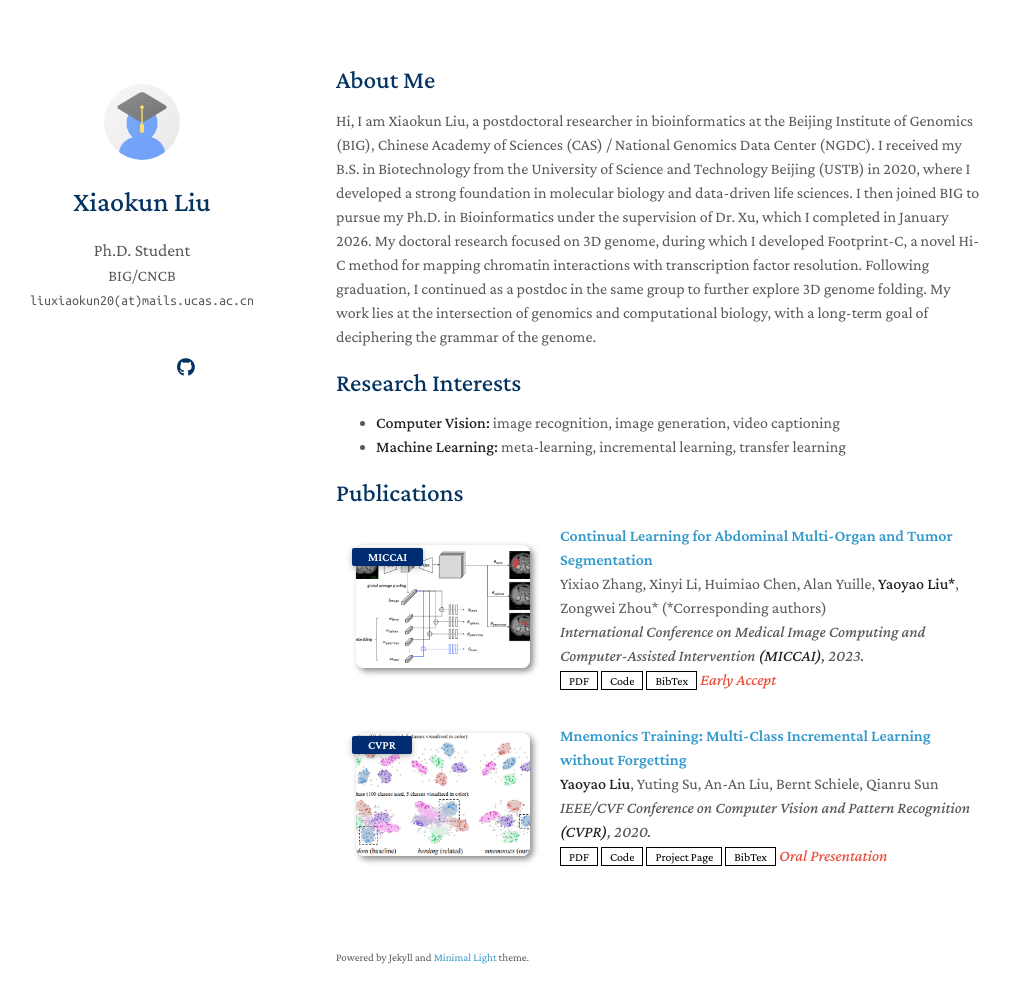
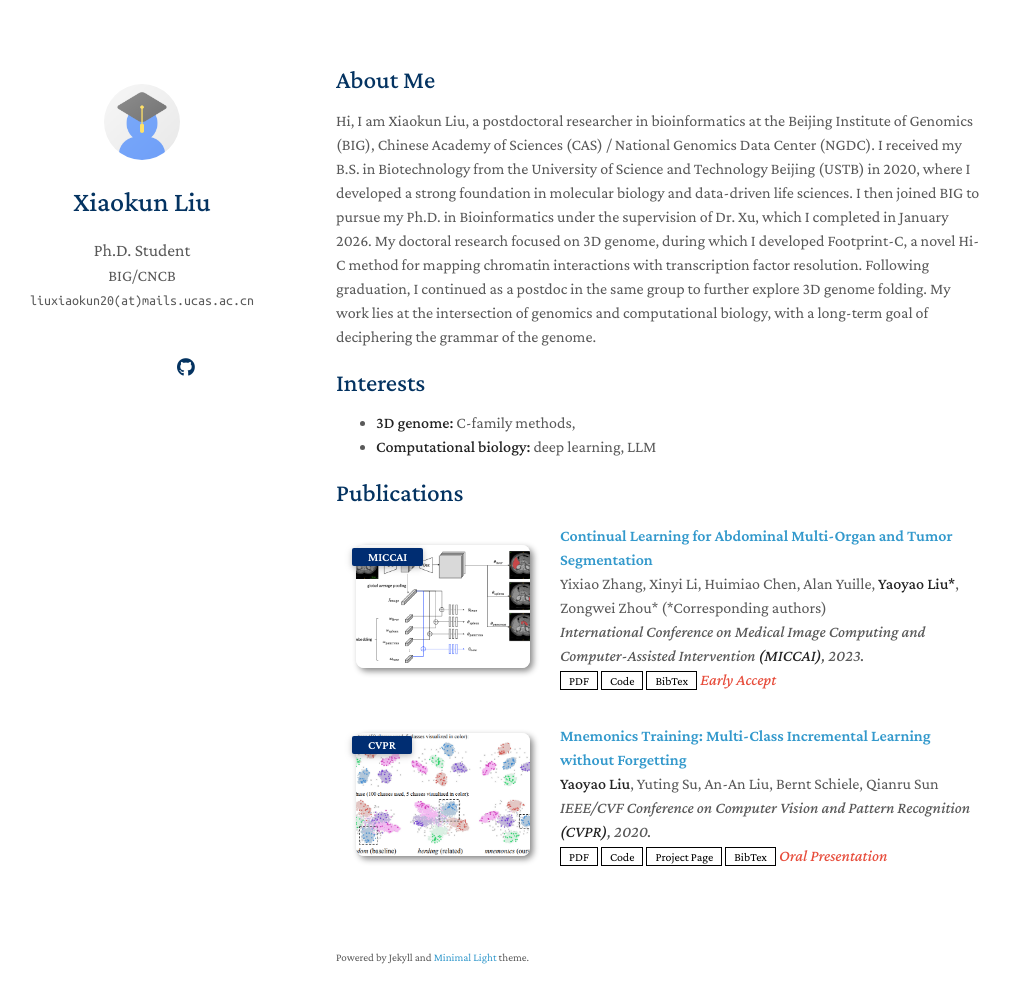
Before and after one commit to xiaokunliu01/xiaokunliu01.github.io, a Jekyll site: the page built from index.md, in a window 1280 px wide and 1038 px high. Shown: the top 1003 px of the window, without its empty margins (134-1144 px from the left). Built offline with Jekyll 4.4.1, drawn with Linux system fonts in a browser that asks for light colours; a style sheet for code colours, icons or effects is not loaded; our own code applies the rules of GitHub Pages for plain Markdown files.

Commit message:
Update index.md

```diff
--- a/index.md
+++ b/index.md
@@ -10,10 +10,10 @@ Following graduation, I continued as a postdoc in the same group to further expl
 My work lies at the intersection of genomics and computational biology, with a long-term goal of deciphering the grammar of the genome.
 
 
-## Research Interests
+## Interests
 
-- **Computer Vision:** image recognition, image generation, video captioning
-- **Machine Learning:** meta-learning, incremental learning, transfer learning
+- **3D genome:** C-family methods,
+- **Computational biology:** deep learning, LLM
 
 <!--
 ## News
```
